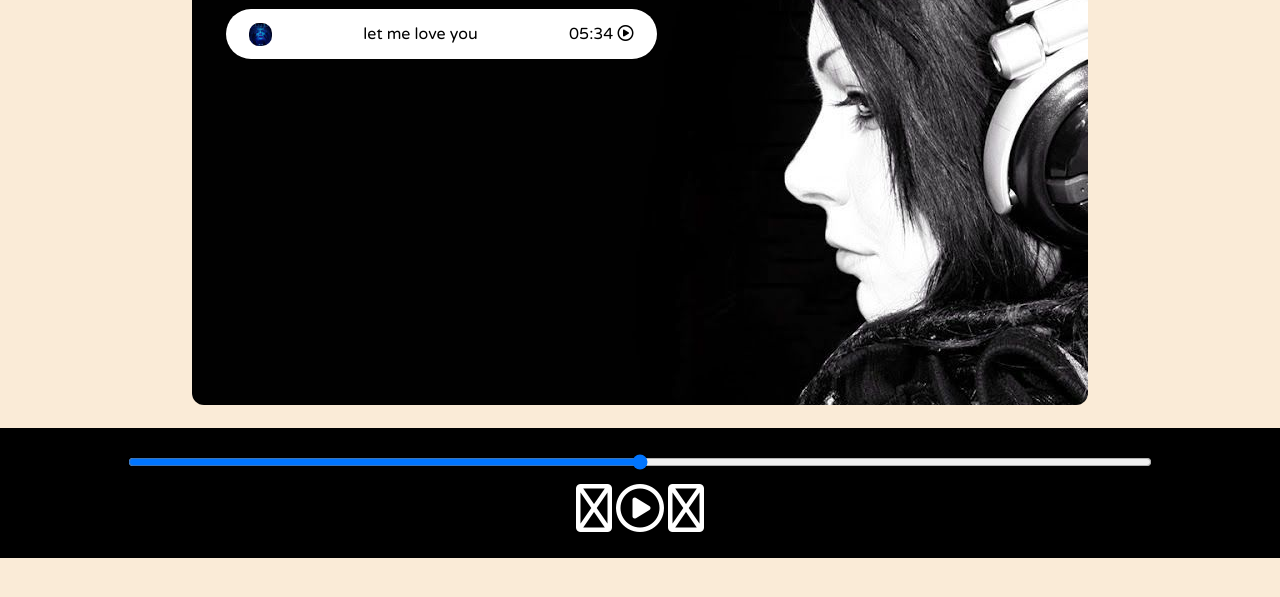
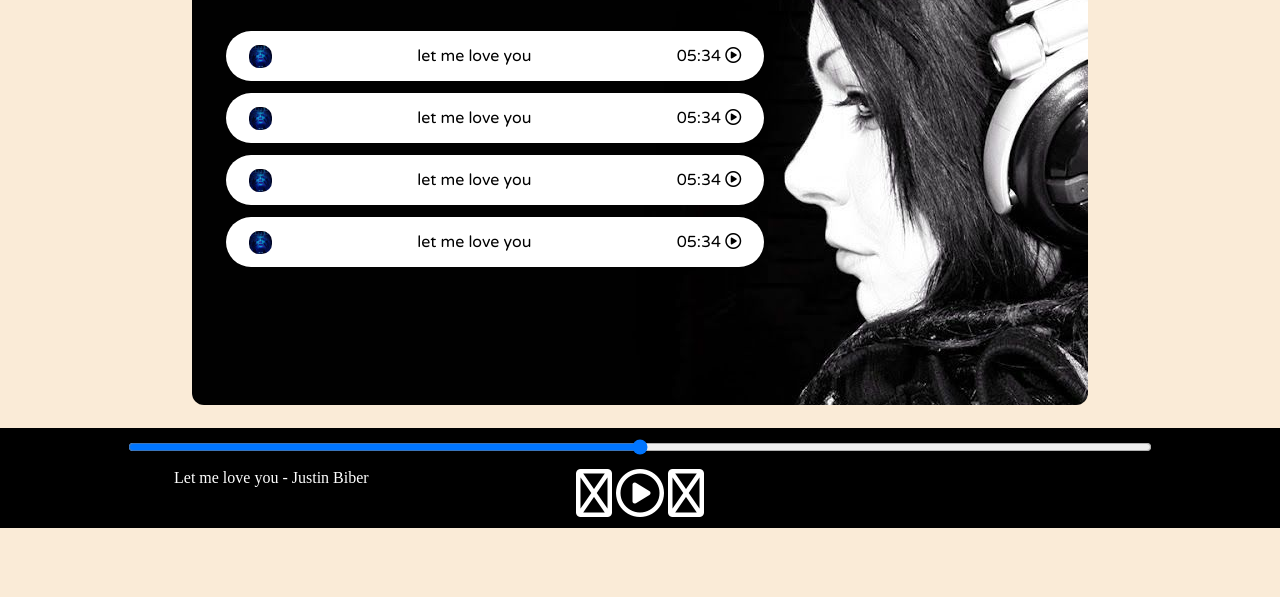
Before and after one commit to Piyush-Garg-47/Spotify, a plain HTML site: page index.html in a window 1280 px wide. Shown: the part 163-760 px from the top of the page. Drawn offline with Linux system fonts and the light colour scheme.

Commit message:
html , css part done

```diff
--- a/index.html
+++ b/index.html
@@ -19,12 +19,27 @@
    <div class="container">
     <div class="songlist">
         <h1>Best of NCS - No Copyright Sounds</h1>
-        <div>
+        <div class="songItemcontainer">
             <div class="songItem">
                <img src="covers/1.jpg" alt="1" >
                <span>let me love you </span>
                <span class="songlistplay"><span class="timestamp">05:34 <i class="far fa-play-circle"></i></span></span>
             </div>
+            <div class="songItem">
+                <img src="covers/1.jpg" alt="1" >
+                <span>let me love you </span>
+                <span class="songlistplay"><span class="timestamp">05:34 <i class="far fa-play-circle"></i></span></span>
+             </div>
+             <div class="songItem">
+                <img src="covers/1.jpg" alt="1" >
+                <span>let me love you </span>
+                <span class="songlistplay"><span class="timestamp">05:34 <i class="far fa-play-circle"></i></span></span>
+             </div>
+             <div class="songItem">
+                <img src="covers/1.jpg" alt="1" >
+                <span>let me love you </span>
+                <span class="songlistplay"><span class="timestamp">05:34 <i class="far fa-play-circle"></i></span></span>
+             </div>
         </div>
     </div>
     <div class="songbanner"></div>
@@ -38,6 +53,9 @@
          <i class="far fa-3x fa-play-circle"></i>
          <i class="far fa-3x fa-step-forward"></i>
     </div>
+    <div class="songinfo">
+        <img src="playing.gif" width="42px"> Let me love you - Justin Biber
+    </div>
    </div>
    <script src="https://kit.fontawesome.com/57004d51ad.js" crossorigin="anonymous"></script>
     <script src="script.js"></script>
--- a/script.js
+++ b/script.js
@@ -0,0 +1 @@
+console.log("welcome to spotify clone")
--- a/style.css
+++ b/style.css
@@ -47,7 +47,7 @@ nav ul li{
 }
 .buttom{
     position: sticky;
-    height: 130px;
+    height: 100px;
     background-color: black;
     color:white;
     bottom: 0;
@@ -68,11 +68,13 @@ nav ul li{
 #myprograss{
     width: 80vw;
 }
+.songItemcontainer{
+    margin-top:34px;
+}
 .songItem{
 height: 50px;
 display: flex;
 background-color: white;
-width: 80%;
 color:black;
 margin:12px 0;
 justify-content: space-between;
@@ -87,3 +89,14 @@ border-radius:34px ;
 .timestamp{
     margin:0 23px ;
 }
+.timestamp i{
+    cursor: pointer;
+}
+.songinfo{
+    position:absolute;
+    left: 10vw;
+}
+.songinfo img{
+    opacity:0;
+    transition:opacity 1s ease-in;
+}
```
